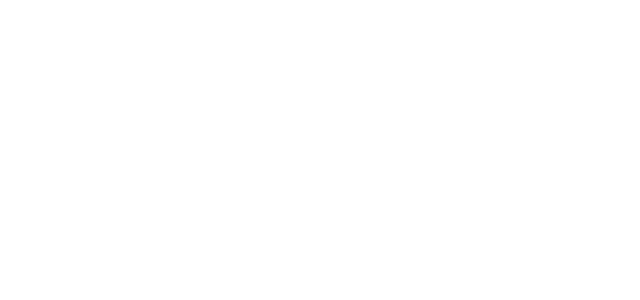
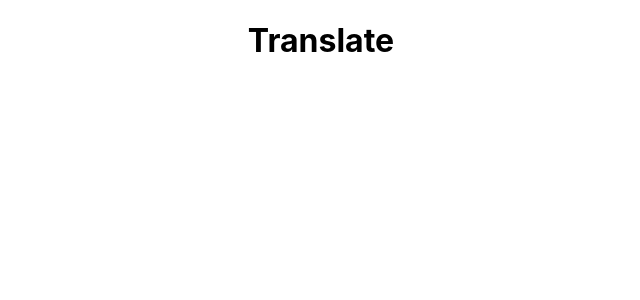
Before and after one commit to ctrl-alt-fenna/assignment-2, a React (Create React App) app: page /translate in a window 1280 px wide. Shown: the top 300 px of the page, without its empty margins (319-959 px from the left). Built offline with nearby package versions, Linux system fonts and the light colour scheme.

Commit message:
All the routes are set

```diff
--- a/src/App.js
+++ b/src/App.js
@@ -1,11 +1,23 @@
 import './App.css';
+
+import{BrowserRouter, Route, Routes} from 'react-router-dom';
+
+import Login from './views/Login';
+import Profile from './views/Profile';
+import Translate from './views/Translate';
 
 function App() {
 
-
   return (
-    <div className="App">
-    </div>
+    <BrowserRouter>
+      <div className="App">
+        <Routes>
+          <Route path="/" element={< Login/>} />
+          <Route path="/translate" element={< Translate />} />
+          <Route path="/profile" element={< Profile />} />
+        </Routes>
+      </div>
+    </BrowserRouter>
   );
 }
 
--- a/src/views/Login.jsx
+++ b/src/views/Login.jsx
@@ -0,0 +1,6 @@
+const Login = () => {
+  return (
+    <h1>Login</h1>
+  )
+}
+export default Login
--- a/src/views/Profile.jsx
+++ b/src/views/Profile.jsx
@@ -0,0 +1,6 @@
+const Profile = () => {
+  return (
+    <h1>Profile</h1>
+  )
+}
+export default Profile
--- /dev/null
+++ b/src/views/Translate.jsx
@@ -0,0 +1,6 @@
+const Translate = () => {
+  return (
+    <h1>Translate</h1>
+  )
+}
+export default Translate
```
Also changed, not shown: src/componets/Translate/TranslationForms.jsx (added), src/componets/Translatetion/TranslatetionForms.jsx (deleted).
